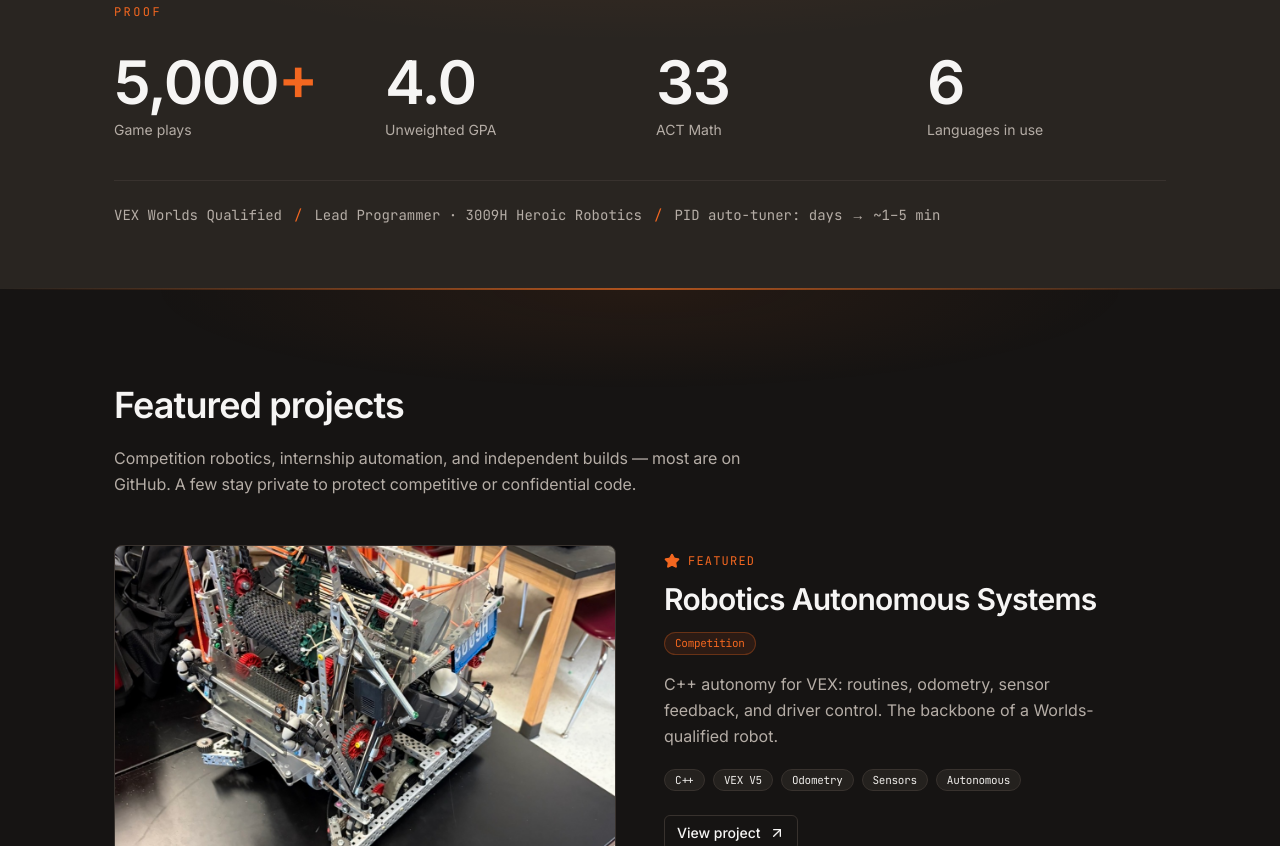
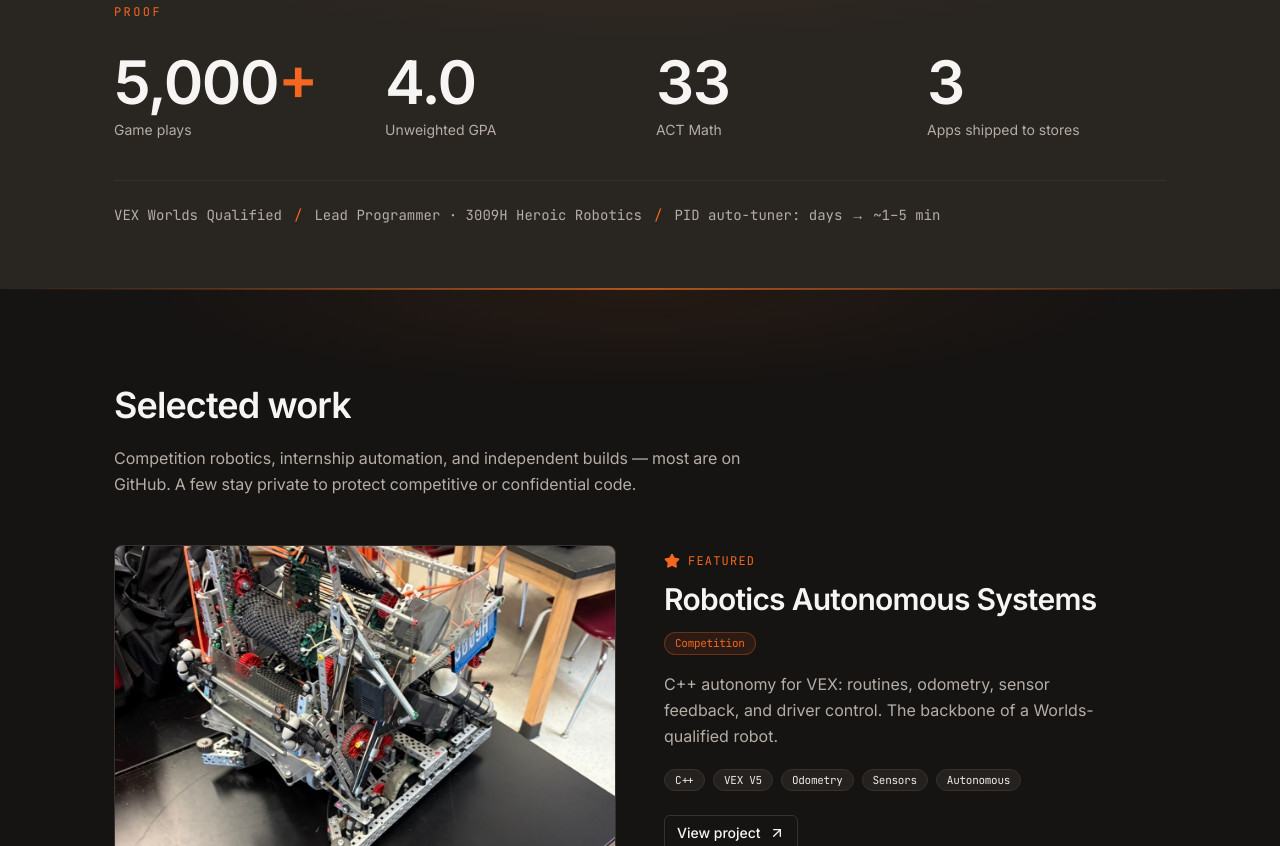
Before and after one commit to MWolf10925/portfolio, a Next.js app: page / in a window 1280 px wide. Shown: the part 860-1706 px from the top of the page. Built offline with nearby package versions, Linux system fonts and the light colour scheme.

Commit message:
Audit polish: rename Projects to Selected work, sharpen Proof stat, drop dead code

```diff
--- a/src/components/section-heading.tsx
+++ b/src/components/section-heading.tsx
@@ -2,8 +2,6 @@ import { MaskText } from "@/components/animations/mask-text";
 import { WordReveal } from "@/components/animations/word-reveal";
 
 interface SectionHeadingProps {
-  /** Optional; no longer rendered (sections show just the words). */
-  number?: string;
   title: string;
   description?: string;
 }
--- a/src/components/sections/experience.tsx
+++ b/src/components/sections/experience.tsx
@@ -9,7 +9,7 @@ export function Experience() {
       className="sec scroll-mt-20 py-16 sm:py-24"
     >
       <div className="container">
-        <SectionHeading number="05" title="Experience" />
+        <SectionHeading title="Experience" />
 
         <div className="relative">
           {/* vertical line */}
--- a/src/components/sections/games.tsx
+++ b/src/components/sections/games.tsx
@@ -11,7 +11,6 @@ export function Games() {
     <section id="games" className="sec sec-alt scroll-mt-20 py-16 sm:py-24">
       <div className="container">
         <SectionHeading
-          number="02"
           title="Games I've built"
           description="Roblox games I designed and built across several genres. Over 5,000 total plays."
         />
--- a/src/components/sections/projects.tsx
+++ b/src/components/sections/projects.tsx
@@ -124,8 +124,7 @@ export function Projects() {
     <section id="projects" className="sec scroll-mt-20 py-16 sm:py-24">
       <div className="container">
         <SectionHeading
-          number="01"
-          title="Featured projects"
+          title="Selected work"
           description="Competition robotics, internship automation, and independent builds — most are on GitHub. A few stay private to protect competitive or confidential code."
         />
 
--- a/src/components/sections/skills.tsx
+++ b/src/components/sections/skills.tsx
@@ -8,7 +8,7 @@ export function Skills() {
   return (
     <section id="skills" className="sec sec-alt scroll-mt-20 py-16 sm:py-24">
       <div className="container">
-        <SectionHeading number="04" title="Skills" />
+        <SectionHeading title="Skills" />
       </div>
 
       <div className="container mt-8">
--- a/src/data/site.ts
+++ b/src/data/site.ts
@@ -22,8 +22,6 @@ export const site = {
   hero: {
     headline: "I build robotics, automation, and AI tools.",
     subheadline: "High school developer and VEX robotics lead programmer.",
-    // Short mono "currently" line under the hero.
-    currently: "Automation intern @ Instant Quote · competitive VEX C++",
   },
 
   education: [
--- a/src/data/stats.ts
+++ b/src/data/stats.ts
@@ -14,7 +14,7 @@ export const bigStats: BigStat[] = [
   { value: 5000, comma: true, suffix: "+", label: "Game plays" },
   { value: 4.0, decimals: 1, label: "Unweighted GPA" },
   { value: 33, label: "ACT Math" },
-  { value: 6, label: "Languages in use" },
+  { value: 3, label: "Apps shipped to stores" },
 ];
 
 export const proofPoints: string[] = [
```
